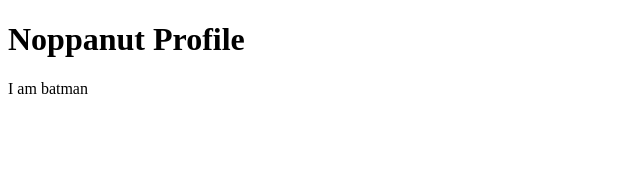
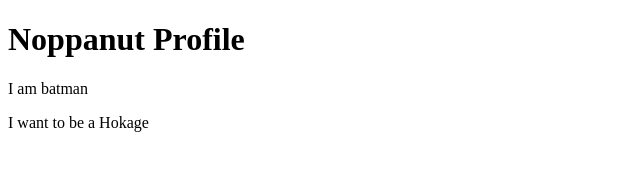
Before and after one commit to Noppanut01/githubDesktopProject, a plain HTML site: page index.html in a window 1280 px wide. Shown: the whole page, without its empty margins (0-640 px from the left). Drawn offline with Linux system fonts and the light colour scheme.

Commit message:
I want to be a Hokage

```diff
--- a/index.html
+++ b/index.html
@@ -10,6 +10,7 @@
 <body>
     <h1>Noppanut Profile</h1>
     <p>I am batman</p>
+    <p>I want to be a Hokage</p>
 </body>
 
 </html>
```
